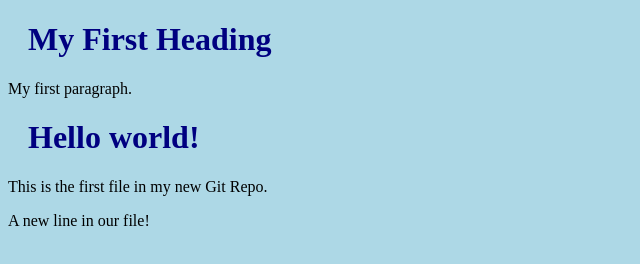
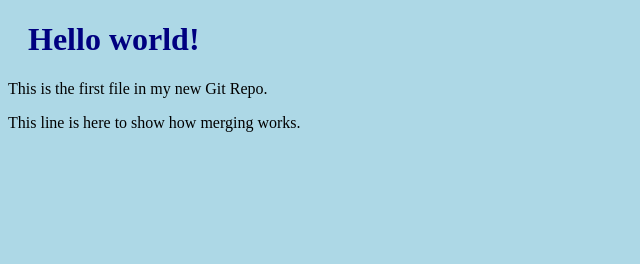
Before and after one commit to LeaDataAnalyst/hello-world, a plain HTML site: page index.html in a window 1280 px wide. Shown: the whole page, without its empty margins (0-640 px from the left). Drawn offline with Linux system fonts and the light colour scheme.

Commit message:
updated index.html with emergency fix

```diff
--- a/index.html
+++ b/index.html
@@ -1,14 +1,3 @@
-<!DOCTYPE html>
-<html>
-<body>
-
-<h1>My First Heading</h1>
-
-<p>My first paragraph.</p>
-
-</body>
-</html>
-
 <!DOCTYPE html>
 <html>
 <head>
@@ -19,7 +8,7 @@
 
 <h1>Hello world!</h1>
 <p>This is the first file in my new Git Repo.</p>
-<p>A new line in our file!</p>
+<p>This line is here to show how merging works.</p>
 
 </body>
 </html>
```
